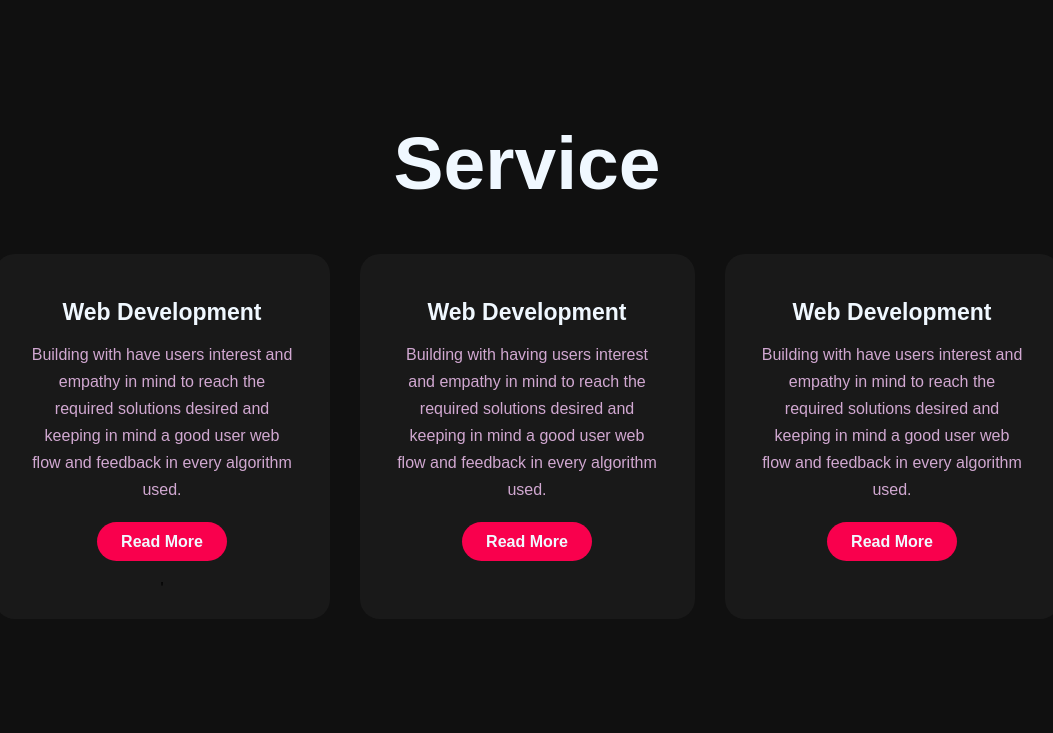
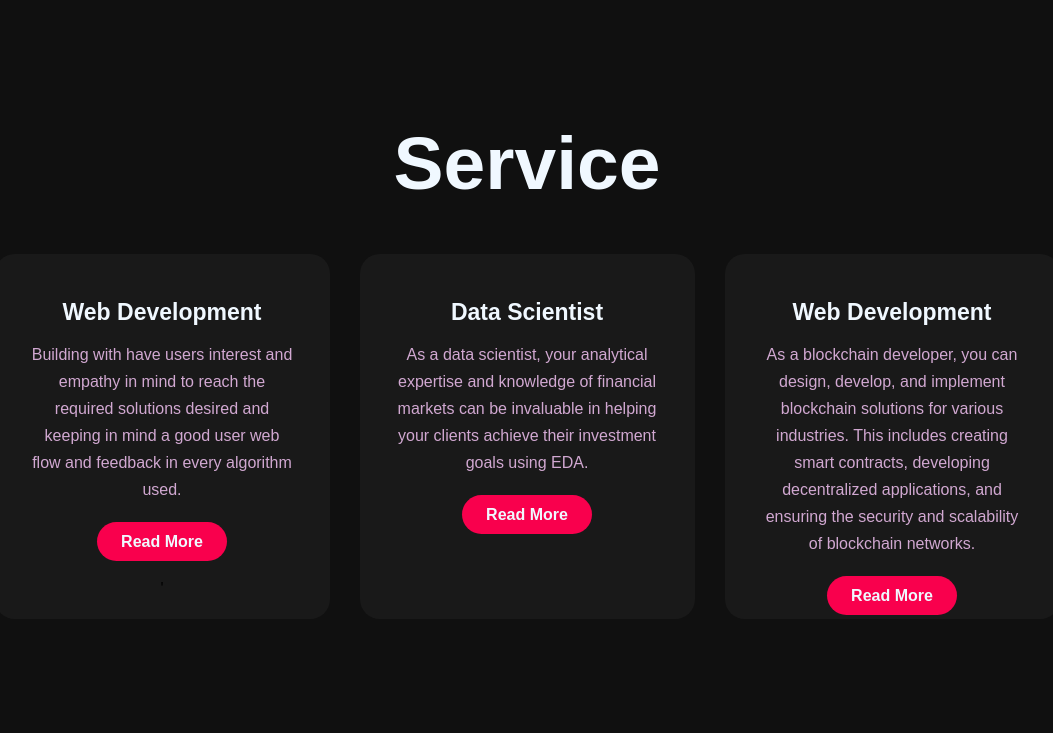
Before and after one commit to nafkem/Nofisat_Portfolio, a plain HTML site: page index.html in a window 1280 px wide. Shown: the part 1593-2326 px from the top of the page, without its empty margins (113-1166 px from the left). Drawn offline with nearby package versions, Linux system fonts and the light colour scheme.

Commit message:
update code

```diff
--- a/index.html
+++ b/index.html
@@ -17,8 +17,7 @@
             <ul>
                 <li><a href="#">Home</a></li>
                 <li><a href="#">About Me</a></li>
-                <li><a href="#">Skills</a></li>
-                <li><a href="#">Contact</a></li>
+                <li><a href="#">Services</a></li>
             </ul>
     </nav>
     <div class="content">
@@ -74,10 +73,10 @@
             </div>
             <div class="card">
                 <i class="fas fa-users"></i>
-                <h5>Web Development</h5>
+                <h5>Data Scientist</h5>
                 <div class="pra">
-                    <p> Building with having users interest and empathy in mind to reach the required solutions
-                        desired and keeping in mind a good user web flow and feedback in every algorithm used.
+                    <p> As a data scientist, your analytical expertise and knowledge of financial markets can
+                        be invaluable in helping your clients achieve their investment goals using EDA.
                     </p>
                     <p style="text-align: center";>
                     <a class="button" href="#">Read More</a>
@@ -88,8 +87,9 @@
                     <i class="fas fa-bell"></i>
                     <h5>Web Development</h5>
                     <div class="pra">
-                        <p> Building with have users interest and empathy in mind to reach the required solutions
-                            desired and keeping in mind a good user web flow and feedback in every algorithm used.
+                        <p> As a blockchain developer, you can design, develop, and implement blockchain
+                            solutions for various industries. This includes creating smart contracts, developing
+                            decentralized applications, and ensuring the security and scalability of blockchain networks.
                         </p>
                         <p style="text-align: center";>
                         <a class="button" href="#">Read More</a>
```
